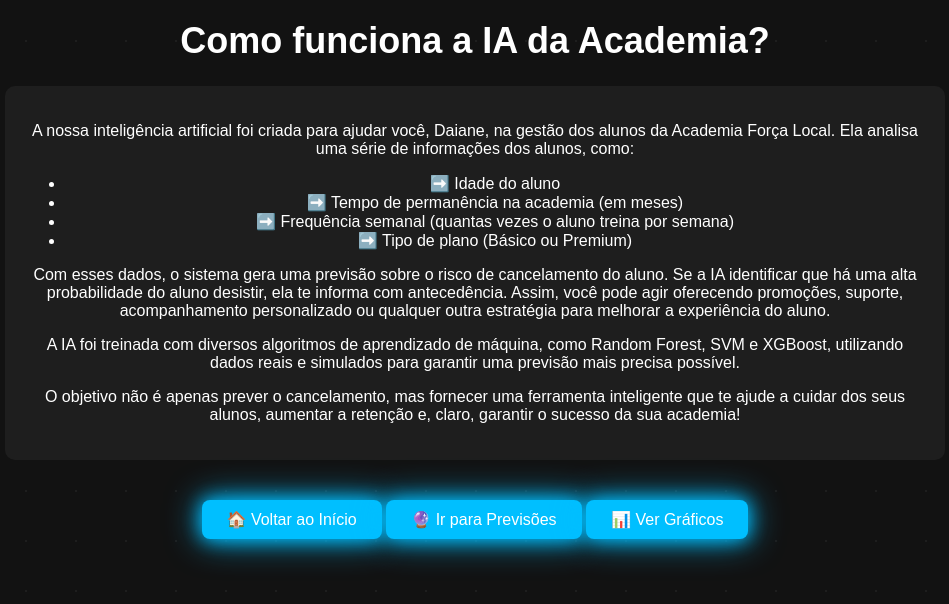
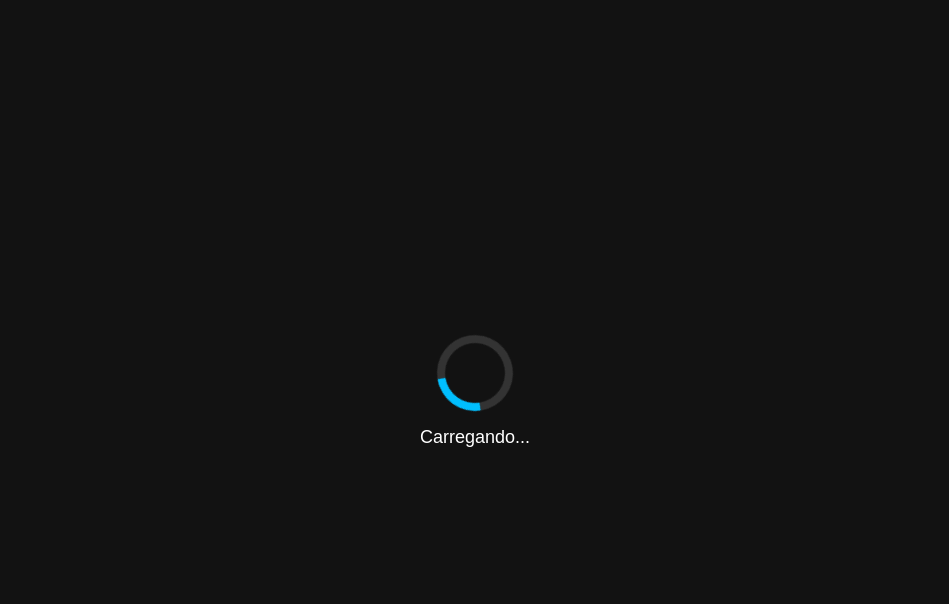
Before and after one commit to Wellington-v/projeto_final_academia_ia, a Flask app: page /explicacao in a window 1280 px wide. Shown: the top 604 px of the page, without its empty margins (165-1114 px from the left). Run offline with Flask 3, Linux system fonts and the light colour scheme; parts of the project's set-up code (start-up, migrations or seed data) failed here and were passed over.

Commit message:
Atualização: melhorias no layout, tela de carregamento e correções

```diff
--- a/static/css/style.css
+++ b/static/css/style.css
@@ -147,3 +147,65 @@ body::before {
         background-position: 50px 50px;
     }
 }
+
+.botoes-container {
+    margin-top: 30px;
+    display: flex;
+    gap: 20px;
+    justify-content: center;
+    flex-wrap: wrap;
+}
+
+.botao {
+    background-color: #00bfff;
+    color: white;
+    padding: 10px 25px;
+    border-radius: 8px;
+    font-size: 16px;
+    margin-top: 20px;
+    display: inline-block;
+    text-decoration: none;
+    transition: background-color 0.3s, transform 0.3s;
+    box-shadow: 0 0 10px #00bfff, 0 0 20px #00bfff;
+    animation: pulse 2s infinite;
+}
+
+.botao:hover {
+    background-color: #008fc1;
+    transform: scale(1.05);
+}
+
+/* 🎬 Tela de Carregamento */
+#tela-carregamento {
+    position: fixed;
+    top: 0;
+    left: 0;
+    width: 100%;
+    height: 100%;
+    background-color: #121212;
+    display: flex;
+    flex-direction: column;
+    align-items: center;
+    justify-content: center;
+    z-index: 9999;
+}
+
+.spinner {
+    border: 8px solid #333;
+    border-top: 8px solid #00bfff;
+    border-radius: 50%;
+    width: 60px;
+    height: 60px;
+    animation: spin 1s linear infinite;
+}
+
+@keyframes spin {
+    0% { transform: rotate(0deg); }
+    100% { transform: rotate(360deg); }
+}
+
+#tela-carregamento p {
+    color: white;
+    margin-top: 16px;
+    font-size: 18px;
+}
--- a/templates/explicacao.html
+++ b/templates/explicacao.html
@@ -7,6 +7,12 @@
     <link rel="stylesheet" href="{{ url_for('static', filename='css/style.css') }}">
 </head>
 <body>
+
+<div id="tela-carregamento">
+    <div class="spinner"></div>
+    <p>Carregando...</p>
+</div>
+
 
     <h1>Como funciona a IA da Academia?</h1>
 
@@ -48,5 +54,17 @@
         <a href="/graficos" class="botao">📊 Ver Gráficos</a>
     </div>
 
+    <div class="botoes-container">
+        <a href="/" class="botao">🏠 Início</a>
+        <a href="javascript:history.back()" class="botao">🔙 Voltar</a>
+    </div>
+
+<script>
+    window.addEventListener("load", function() {
+        document.body.classList.add("carregado");
+    });
+</script>
+
+
 </body>
 </html>
```
Also changed, not shown: templates/graficos.html (+13 -0 lines), templates/home.html (+13 -0 lines), templates/index.html (+13 -0 lines).
